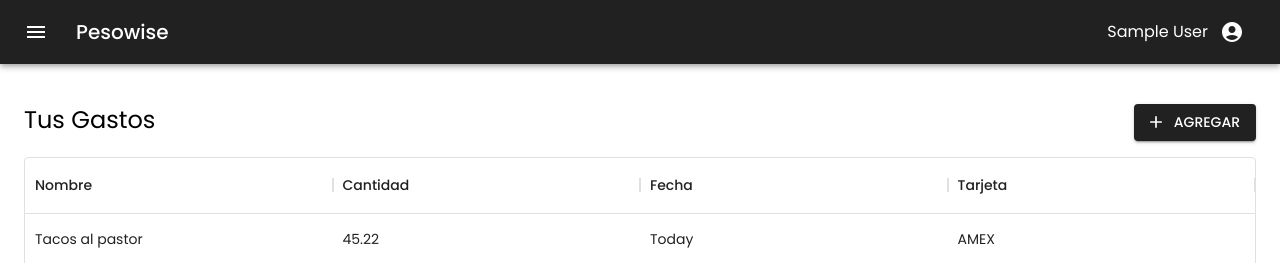
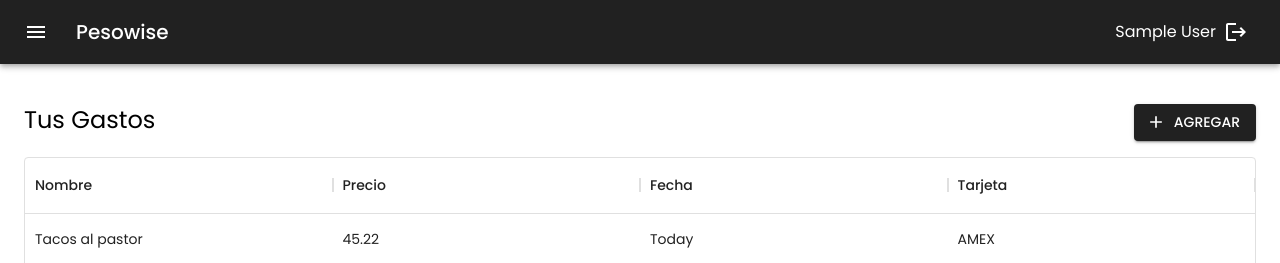
Before and after one commit to tepachelabs/peso-wise, a Next.js app: page /expenses in a window 1280 px wide. Shown: the top 263 px of the page. Built offline with nearby package versions, Linux system fonts and the light colour scheme; no server answers; sample sign-in values are in the browser's storage.

Commit message:
English -> Spanish

```diff
--- a/src/components/navbar.tsx
+++ b/src/components/navbar.tsx
@@ -24,12 +24,15 @@ import ListItemText from '@mui/material/ListItemText';
 import ListItemIcon from '@mui/material/ListItemIcon';
 import ListItemButton from '@mui/material/ListItemButton';
 
-import MenuIcon from '@mui/icons-material/Menu';
-import HomeIcon from '@mui/icons-material/Home';
-import SettingsIcon from '@mui/icons-material/Settings';
-import CreditCardIcon from '@mui/icons-material/CreditCard';
-import AccountCircle from '@mui/icons-material/AccountCircle';
-import AttachMoneyIcon from '@mui/icons-material/AttachMoney';
+import {
+  Menu as MenuIcon,
+  Home,
+  Settings,
+  CreditCard,
+  AccountCircle,
+  AttachMoney,
+  Logout,
+} from '@mui/icons-material';
 
 import { urls } from '@/utils/constants';
 
@@ -55,7 +58,7 @@ const DrawerContent: FC<DrawerContentProps> = ({ toggleDrawer }) => {
         <ListItem disablePadding>
           <ListItemButton onClick={() => navigateTo(urls.home)}>
             <ListItemIcon>
-              <HomeIcon />
+              <Home />
             </ListItemIcon>
             <ListItemText primary="Inicio" />
           </ListItemButton>
@@ -63,7 +66,7 @@ const DrawerContent: FC<DrawerContentProps> = ({ toggleDrawer }) => {
         <ListItem disablePadding>
           <ListItemButton onClick={() => navigateTo(urls.expenses)}>
             <ListItemIcon>
-              <AttachMoneyIcon />
+              <AttachMoney />
             </ListItemIcon>
             <ListItemText primary="Gastos" />
           </ListItemButton>
@@ -71,7 +74,7 @@ const DrawerContent: FC<DrawerContentProps> = ({ toggleDrawer }) => {
         <ListItem disablePadding>
           <ListItemButton onClick={() => navigateTo(urls.cards)}>
             <ListItemIcon>
-              <CreditCardIcon />
+              <CreditCard />
             </ListItemIcon>
             <ListItemText primary="Tarjetas" />
           </ListItemButton>
@@ -79,7 +82,7 @@ const DrawerContent: FC<DrawerContentProps> = ({ toggleDrawer }) => {
         <ListItem disablePadding>
           <ListItemButton onClick={() => navigateTo(urls.settings)}>
             <ListItemIcon>
-              <SettingsIcon />
+              <Settings />
             </ListItemIcon>
             <ListItemText primary="Configuracion" />
           </ListItemButton>
@@ -148,33 +151,14 @@ export const MenuAppBar = () => {
                   {session.data?.user?.name}
                 </Typography>
                 <IconButton
-                  size='large'
-                  aria-label='account of current user'
-                  aria-controls='menu-appbar'
-                  aria-haspopup='true'
-                  onClick={handleMenu}
-                  color='inherit'
+                  sx={{
+                    color: theme => theme.palette.primary.contrastText
+                  }}
+                  onClick={handleLogout}
                 >
-                  <AccountCircle />
+                  <Logout />
                 </IconButton>
               </Stack>
-              <Menu
-                id='menu-appbar'
-                anchorEl={anchorEl}
-                anchorOrigin={{
-                  vertical: 'top',
-                  horizontal: 'right'
-                }}
-                keepMounted
-                transformOrigin={{
-                  vertical: 'top',
-                  horizontal: 'right'
-                }}
-                open={Boolean(anchorEl)}
-                onClose={handleClose}
-              >
-                <MenuItem onClick={handleLogout}>Logout</MenuItem>
-              </Menu>
             </div>
           )}
         </Toolbar>
--- a/src/views/cards/component/add-card-drawer.tsx
+++ b/src/views/cards/component/add-card-drawer.tsx
@@ -53,10 +53,10 @@ export const AddCardDrawer: FC<Props>= ({ toggleOpen, open }) => {
           }}
         />
         <Button sx={{ mr: 2}} onClick={handleClose} variant="contained">
-          Save
+          Guardar
         </Button>
         <Button onClick={handleClose} variant="outlined">
-          Cancel
+          Cancelar
         </Button>
       </Box>
     </Drawer>
--- a/src/views/expenses/columns.ts
+++ b/src/views/expenses/columns.ts
@@ -33,7 +33,7 @@ export const columns: GridColDef [] = [
   },
   {
     field: 'amount',
-    headerName: 'Cantidad',
+    headerName: 'Precio',
     flex: 0.2,
     valueGetter: ({ row }) => row.amount,
   },
--- a/src/views/expenses/components/add-expense-drawer.tsx
+++ b/src/views/expenses/components/add-expense-drawer.tsx
@@ -55,7 +55,7 @@ export const AddExpenseDrawer: FC<Props>= ({ toggleOpen, open }) => {
         <TextField
           sx={{ width: '100%', mb: 2}}
           type="number"
-          placeholder="Cantidad"
+          placeholder="Precio"
           InputProps={{
             startAdornment: (
               <InputAdornment position="start">
@@ -75,10 +75,10 @@ export const AddExpenseDrawer: FC<Props>= ({ toggleOpen, open }) => {
           )}
         />
         <Button sx={{ mr: 2}} onClick={handleClose} variant="contained">
-          Save
+          Guardar
         </Button>
         <Button onClick={handleClose} variant="outlined">
-          Cancel
+          Cancelar
         </Button>
       </Box>
     </Drawer>
```
